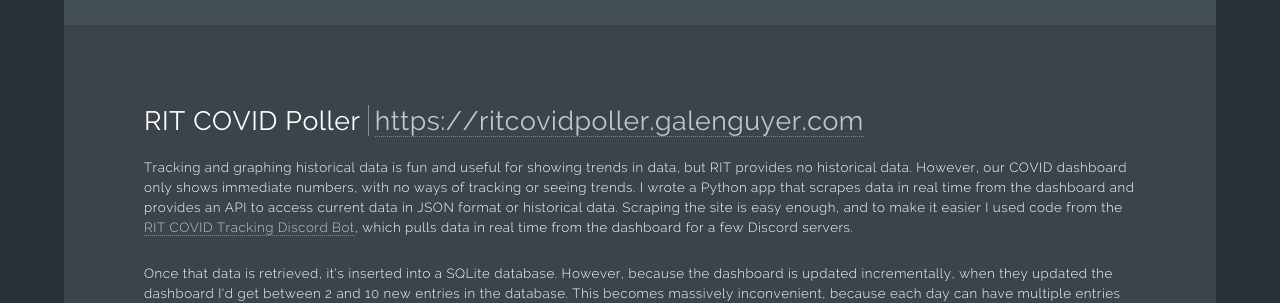
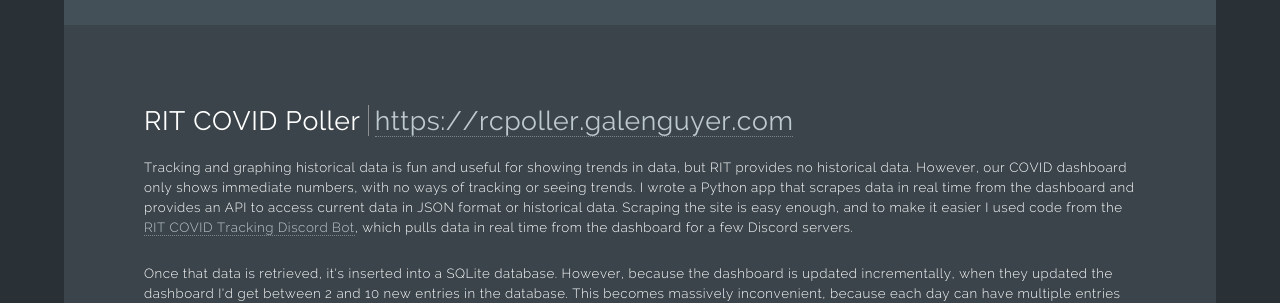
Before and after one commit to galenguyer/galenguyer.github.io.v1, a Jekyll site: the page built from projects/ritcovidpoller.html, in a window 1280 px wide. Shown: the part 224-527 px from the top of the page. Built offline with Jekyll 4.4.1, drawn with Linux system fonts in a browser that asks for light colours.

Commit message:
update subdomain for covid poller

```diff
--- a/projects/ritcovidpoller.html
+++ b/projects/ritcovidpoller.html
@@ -1,17 +1,17 @@
 ---
 title: Galen Guyer | RIT COVID Poller
-permalink: /projects/ritcovidpoller
+permalink: /projects/rcpoller
 layout: default
 description:
     Rochester Institute of Technology doesn't provide access to any historical COVID data, so I wrote an app to scrape that
     data and save it
-id: ritcovidpoller
+id: rcpoller
 ---
 
 <article>
     <h1 id='project'>RIT COVID Poller
         <span class="projlink"><a
-                href="https://ritcovidpoller.galenguyer.com/api/v0/history">https://ritcovidpoller.galenguyer.com</a></span>
+                href="https://rcpoller.galenguyer.com/api/v0/history">https://rcpoller.galenguyer.com</a></span>
     </h1>
     <p>Tracking and graphing historical data is fun and useful for showing trends in data, but RIT provides no
         historical data. However, our COVID dashboard only shows immediate numbers, with no ways of tracking or seeing
@@ -25,10 +25,10 @@ id: ritcovidpoller
         every time the database is updated, if there's any previous entries on the same date, those entries are dropped
         and only the latest entry is retained.</p>
     <p>Two endpoints are exposed to access this data at the moment, though as the semester changes more may be created.
-        The first is <a href="https://ritcovidpoller.galenguyer.com/api/v0/latest">/api/v0/latest</a>, which simply shows the
+        The first is <a href="https://rcpoller.galenguyer.com/api/v0/latest">/api/v0/latest</a>, which simply shows the
         current state of the dashboard (with a delay of up to 5 minutes) in JSON format for easy consuption by any other
         apps that don't want to parse the HTML from the page. The other endpoint is <a
-            href="https://ritcovidpoller.galenguyer.com/api/v0/history">/api/v0/history</a>, which contains all the historical
+            href="https://rcpoller.galenguyer.com/api/v0/history">/api/v0/history</a>, which contains all the historical
         data from the semester.</p>
     <p>For most of the dates in the history endpoint, you'll notice the time is <code>16:00:00</code> on all entries.
         This is because I wrote the app partway through the semester so I had to backfill it with data that was sourced
```
